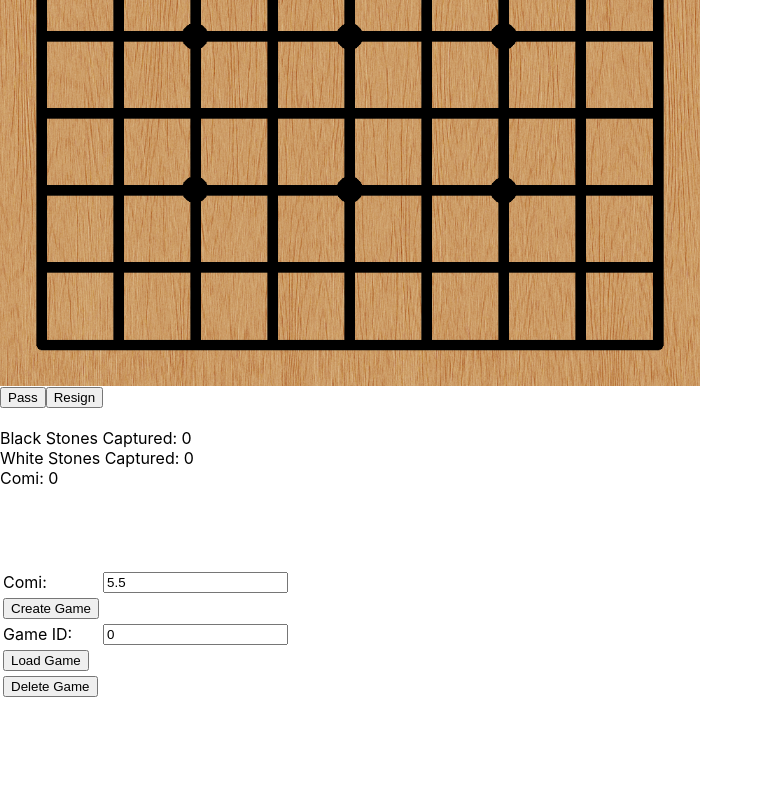
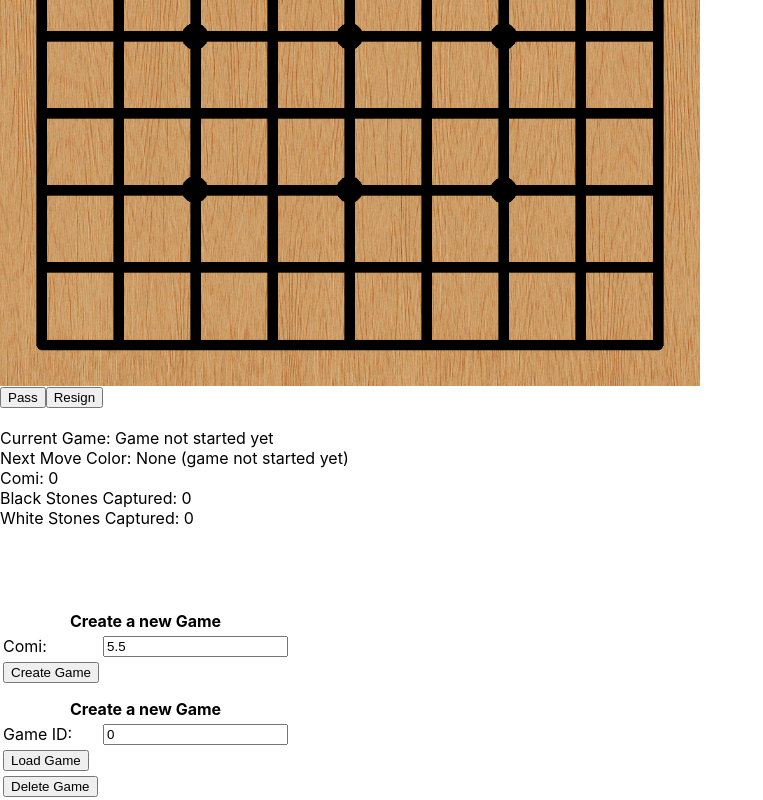
Before and after one commit to tfassbender/go_server_spring, a React (Create React App) app in the folder src/main/app/: page / in a window 1280 px wide. Shown: the part 396-1196 px from the top of the page, without its empty margins (0-763 px from the left). Before the commit the page ends 1096 px from the top, so only its background shows below. Built offline with nearby package versions, Linux system fonts and the light colour scheme.

Commit message:
added improvements to frontend; changed port to 5717

```diff
--- a/src/main/app/src/goController.js
+++ b/src/main/app/src/goController.js
@@ -78,11 +78,18 @@ export default function GoControllerComponent({setGameState}) {
 	return <div>
 		<table>
 			<tr>
+				<th colspan="2">Create a new Game</th>
+			</tr>
+			<tr>
 				<td><label htmlFor="comi">Comi:</label></td>
 				<td><input type="number" value={comi} onInput={e => setComi(e.target.value)} /></td>
 			</tr>
 			<tr>
 				<td><button onClick={createGame}>Create Game</button></td>
+			</tr>
+			<tr style={{height: "10px"}}></tr>
+			<tr>
+				<th colspan="2">Create a new Game</th>
 			</tr>
 			<tr>
 				<td><label htmlFor="id">Game ID:</label></td>
--- a/src/main/app/src/goField.js
+++ b/src/main/app/src/goField.js
@@ -23,6 +23,8 @@ export default function GoFieldComponent({gameState, setGameState}) {
 	var gameOver = false;
 	var points = 0;
 	var comi = 0;
+	var currentGameId = "Game not started yet";
+	var nextMoveColor = "None (game not started yet)";
 
 	if (gameState !== null) {
 		blackStonesCaptured = gameState.blackStonesCaptured;
@@ -30,6 +32,14 @@ export default function GoFieldComponent({gameState, setGameState}) {
 		gameOver = gameState.over;
 		points = gameState.points;
 		comi = gameState.comi;
+		currentGameId = gameState.id;
+		nextMoveColor = gameState.playersTurn;
+		if (nextMoveColor === null) {
+			nextMoveColor = "None (game not started yet)";
+		}
+		if (gameOver) {
+			nextMoveColor = "None (game over)";
+		}
 	}
 
 	function createTable() {
@@ -205,11 +215,15 @@ export default function GoFieldComponent({gameState, setGameState}) {
 		<button onClick={pass}>Pass</button><button onClick={resign}>Resign</button><label htmlFor="message"></label>
 		<br/>
 		<br/>
+		<label htmlFor="currentGameId">Current Game: {currentGameId}</label>
+		<br/>
+		<label htmlFor="nextMove">Next Move Color: {nextMoveColor}</label>
+		<br/>
+		<label htmlFor="comi">Comi: {comi}</label>
+		<br/>
 		<label htmlFor="blackStonesCaptured">Black Stones Captured: {blackStonesCaptured}</label>
 		<br/>
 		<label htmlFor="whiteStonesCaptured">White Stones Captured: {whiteStonesCaptured}</label>
-		<br/>
-		<label htmlFor="comi">Comi: {comi}</label>
 		<br/>
 		<br/>
 		{createGameResultControllers()}
--- a/src/main/app/src/goStoneGamePlacementComponent.js
+++ b/src/main/app/src/goStoneGamePlacementComponent.js
@@ -16,7 +16,7 @@ export default function GoStoneRandomPlacementFieldComponent({row, col, setGameS
 // console.log("compare: " + (black == gameStateStone));
 // console.log("compare: " + (black === gameStateStone));
 // if (-1) {
-// console.log("-1 is fucking true!!!!");
+// console.log("-1 is true!!!!");
 // }
 
 	if (black === gameStateStone) {
@@ -42,6 +42,7 @@ export default function GoStoneRandomPlacementFieldComponent({row, col, setGameS
 
 	function handleClick() {
 		if (gameStateStone === null) {
+			if (gameId !== -1) {
 				if (!gameOver) {
 					let url = "react_test/games/" + gameId + "/move";
 					let move = {
@@ -70,7 +71,13 @@ export default function GoStoneRandomPlacementFieldComponent({row, col, setGameS
 					xhttp.send(JSON.stringify(move));
 				}
 				else {
+					//game over
 					alert("The game is over! No more moves allowed");
+				}
+			}
+			else {
+				//gameId == -1
+				alert("No game has been started yet");
 			}
 		}
 	}
```
Also changed, not shown: 2 other files (tests, documents, lock files or other folders). Lines whose indentation alone changed are shown as unchanged.
